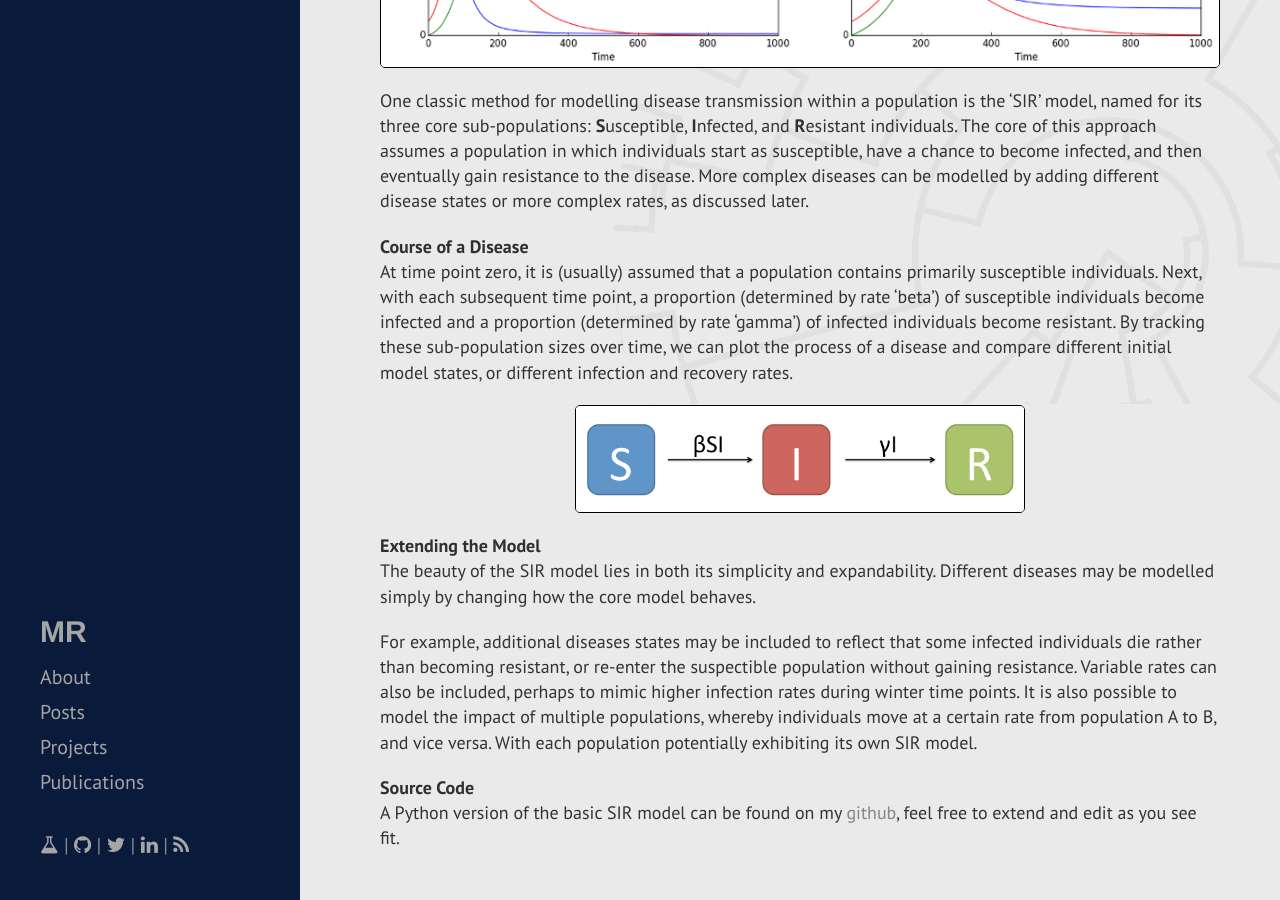
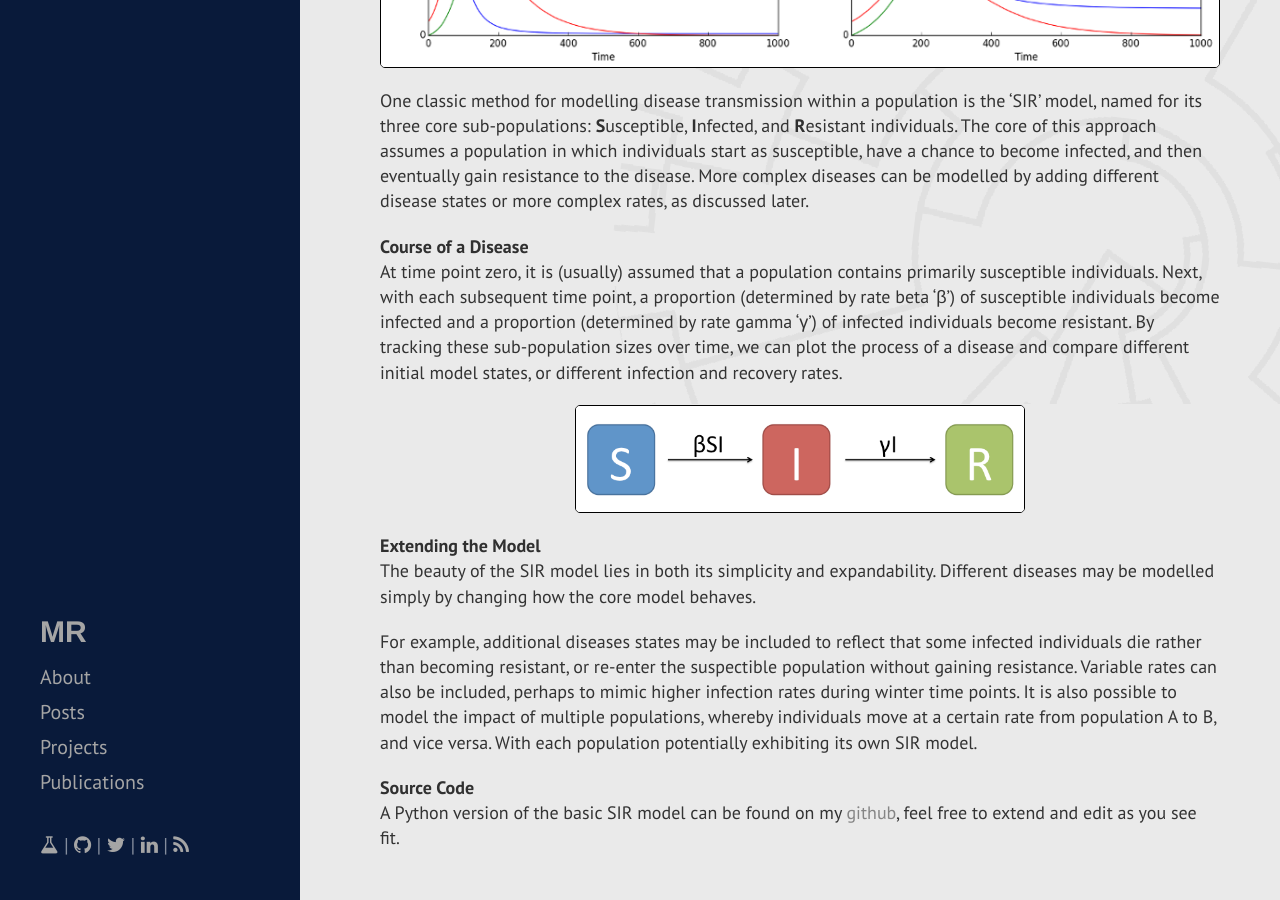
Before and after one commit to mattravenhall/mattravenhall.github.io, a Jekyll site: the page built from _posts/2018-01-02-SIR-Model.md, in a window 1280 px wide and 900 px high, scrolled down 496 px. Built offline with Jekyll 4.4.1, drawn with Linux system fonts in a browser that asks for light colours.

Commit message:
Added greek characters as required

```diff
--- a/_posts/2018-01-02-SIR-Model.md
+++ b/_posts/2018-01-02-SIR-Model.md
@@ -12,7 +12,7 @@ One classic method for modelling disease transmission within a population is the
 
 **Course of a Disease**<br>
 At time point zero, it is (usually) assumed that a population contains primarily susceptible
-individuals. Next, with each subsequent time point, a proportion (determined by rate 'beta') of susceptible individuals become infected and a proportion (determined by rate 'gamma') of infected individuals become resistant. By tracking these sub-population sizes over time, we can plot the process of a disease and compare different initial model states, or different infection and recovery rates.
+individuals. Next, with each subsequent time point, a proportion (determined by rate beta 'β') of susceptible individuals become infected and a proportion (determined by rate gamma 'γ') of infected individuals become resistant. By tracking these sub-population sizes over time, we can plot the process of a disease and compare different initial model states, or different infection and recovery rates.
 
 <img style="display: block; margin: 0 auto; border: 1px solid black" alt="SIR Model Diagram." hspace="20" src="/assets/SIRdiagram.png" width="450px">
 
```
